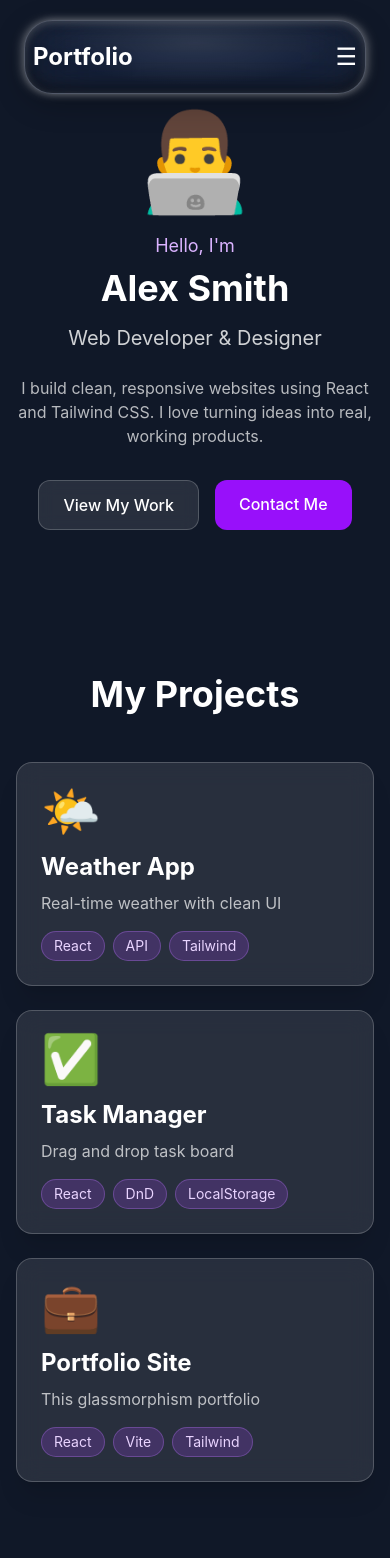
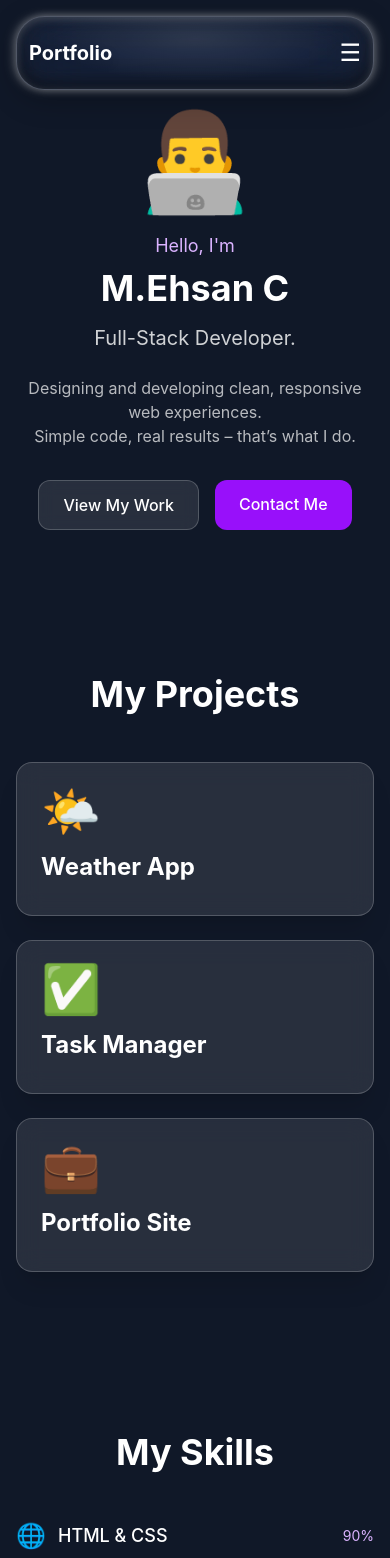
Before and after one commit to ehsaneyyy/portfolio, a React app: page / in a window 390 px wide. Shown: the top 1558 px of the page. Built offline with nearby package versions, Linux system fonts and the light colour scheme; the HTML template or start-up script is replaced by a standard one.

Commit message:
edited projects.jsx and projectcard.jsx

```diff
--- a/src/components/Header.jsx
+++ b/src/components/Header.jsx
@@ -5,10 +5,9 @@ function Header() {
     const toggleMenu = () => setMenuOpen(!menuOpen)
 
     return (
-        <header className="refractive-header fixed top-5 left-6 right-6 z-50 py-2 sm:left-12 sm:right-12">
-            {/* This inner div is positioned relative so the glass streaks stay inside */}
-            <div className="relative max-w-6xl mx-auto flex justify-between items-center h-14 px-2 sm:px-0">
-                <div className="text-2xl font-bold text-white drop-shadow-lg">
+        <header className="refractive-header fixed top-4 left-4 right-4 z-50 py-2 sm:left-8 sm:right-8 lg:left-12 lg:right-12">
+            <div className="relative max-w-6xl mx-auto flex justify-between items-center h-14 px-3 sm:px-4">
+                <div className="text-xl sm:text-2xl font-bold text-white drop-shadow-lg">
                     Portfolio
                 </div>
 
@@ -19,17 +18,21 @@ function Header() {
                     <a href="#contact" className="nav-link">Contact</a>
                 </nav>
 
-                <button onClick={toggleMenu} className="md:hidden text-white text-2xl">
-                    ☰
+                <button
+                    onClick={toggleMenu}
+                    className="md:hidden text-white text-2xl p-1 -mr-1 focus:outline-none"
+                    aria-label="Toggle menu"
+                >
+                    {menuOpen ? '✕' : '☰'}
                 </button>
             </div>
 
             {menuOpen && (
-                <nav className="md:hidden flex flex-col space-y-4 pb-4 pt-2">
-                    <a href="#home" onClick={toggleMenu} className="nav-link">Home</a>
-                    <a href="#projects" onClick={toggleMenu} className="nav-link">Projects</a>
-                    <a href="#skills" onClick={toggleMenu} className="nav-link">Skills</a>
-                    <a href="#contact" onClick={toggleMenu} className="nav-link">Contact</a>
+                <nav className="md:hidden flex flex-col space-y-3 pb-4 pt-2 px-3">
+                    <a href="#home" onClick={toggleMenu} className="nav-link text-lg">Home</a>
+                    <a href="#projects" onClick={toggleMenu} className="nav-link text-lg">Projects</a>
+                    <a href="#skills" onClick={toggleMenu} className="nav-link text-lg">Skills</a>
+                    <a href="#contact" onClick={toggleMenu} className="nav-link text-lg">Contact</a>
                 </nav>
             )}
         </header>
--- a/src/components/Hero.jsx
+++ b/src/components/Hero.jsx
@@ -12,16 +12,16 @@ function Hero() {
                 </p>
 
                 <h1 className="text-4xl md:text-5xl font-bold text-white mb-4">
-                    Alex Smith
+                    M.Ehsan C
                 </h1>
 
                 <p className="text-xl text-white/80 mb-6">
-                    Web Developer & Designer
+                    Full-Stack Developer.
                 </p>
 
                 <p className="text-base text-white/70 max-w-xl mx-auto mb-8">
-                    I build clean, responsive websites using React and Tailwind CSS.
-                    I love turning ideas into real, working products.
+                    Designing and developing clean, responsive web experiences.<br />
+                    Simple code, real results – that’s what I do.
                 </p>
 
                 <div className="flex gap-4 justify-center">
--- a/src/components/ProjectCard.jsx
+++ b/src/components/ProjectCard.jsx
@@ -1,10 +1,18 @@
-function ProjectCard({ title, description, icon, tags }) {
+function ProjectCard({ title, description, icon, tags, link }) {
     return (
-        <div className="bg-white/10 backdrop-blur-md border border-white/20 rounded-2xl p-6 shadow-xl hover:shadow-2xl transition">
+        <a
+            href={link}
+            target="_blank"
+            rel="noopener noreferrer"
+            className="group block bg-white/10 backdrop-blur-md border border-white/20 rounded-2xl p-6 shadow-xl hover:shadow-2xl transition"
+        >
             <div className="text-5xl mb-4">{icon}</div>
             <h3 className="text-2xl font-bold text-white mb-2">{title}</h3>
+
+            {/* This part is hidden by default, shown on hover */}
+            <div className="hidden group-hover:block">
                 <p className="text-white/70 mb-4">{description}</p>
-            <div className="flex flex-wrap gap-2">
+                <div className="flex flex-wrap gap-2 mb-4">
                     {tags.map((tag, index) => (
                         <span
                             key={index}
@@ -14,7 +22,9 @@ function ProjectCard({ title, description, icon, tags }) {
                         </span>
                     ))}
                 </div>
+                <span className="text-purple-300 font-medium">View Project →</span>
             </div>
+        </a>
     )
 }
 
--- a/src/components/Projects.jsx
+++ b/src/components/Projects.jsx
@@ -7,6 +7,7 @@ function Projects() {
             description: "Real-time weather with clean UI",
             icon: "🌤️",
             tags: ["React", "API", "Tailwind"],
+            link: "https://portfolio-pink-seven-24.vercel.app/"
         },
         {
             title: "Task Manager",
```
Lines whose indentation alone changed are shown as unchanged.
